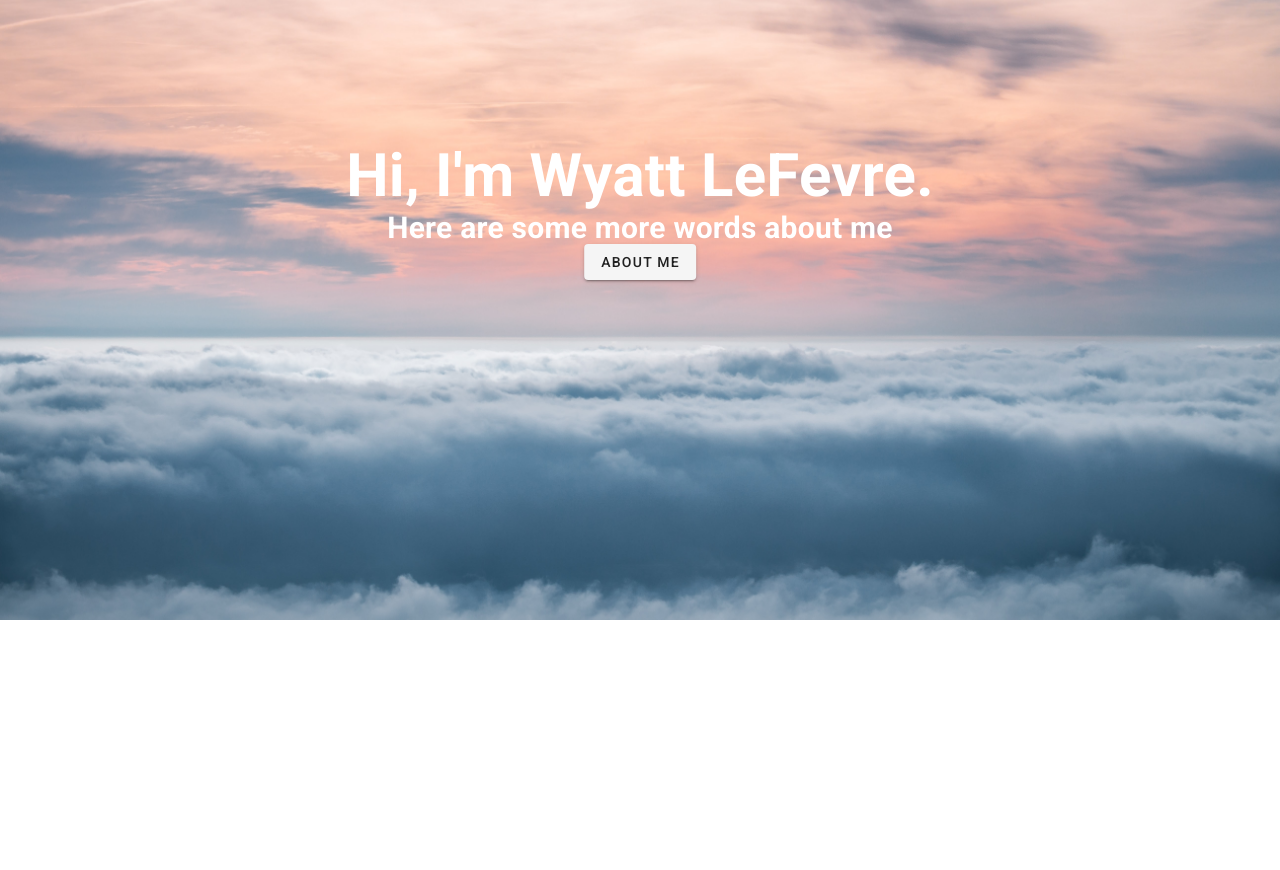
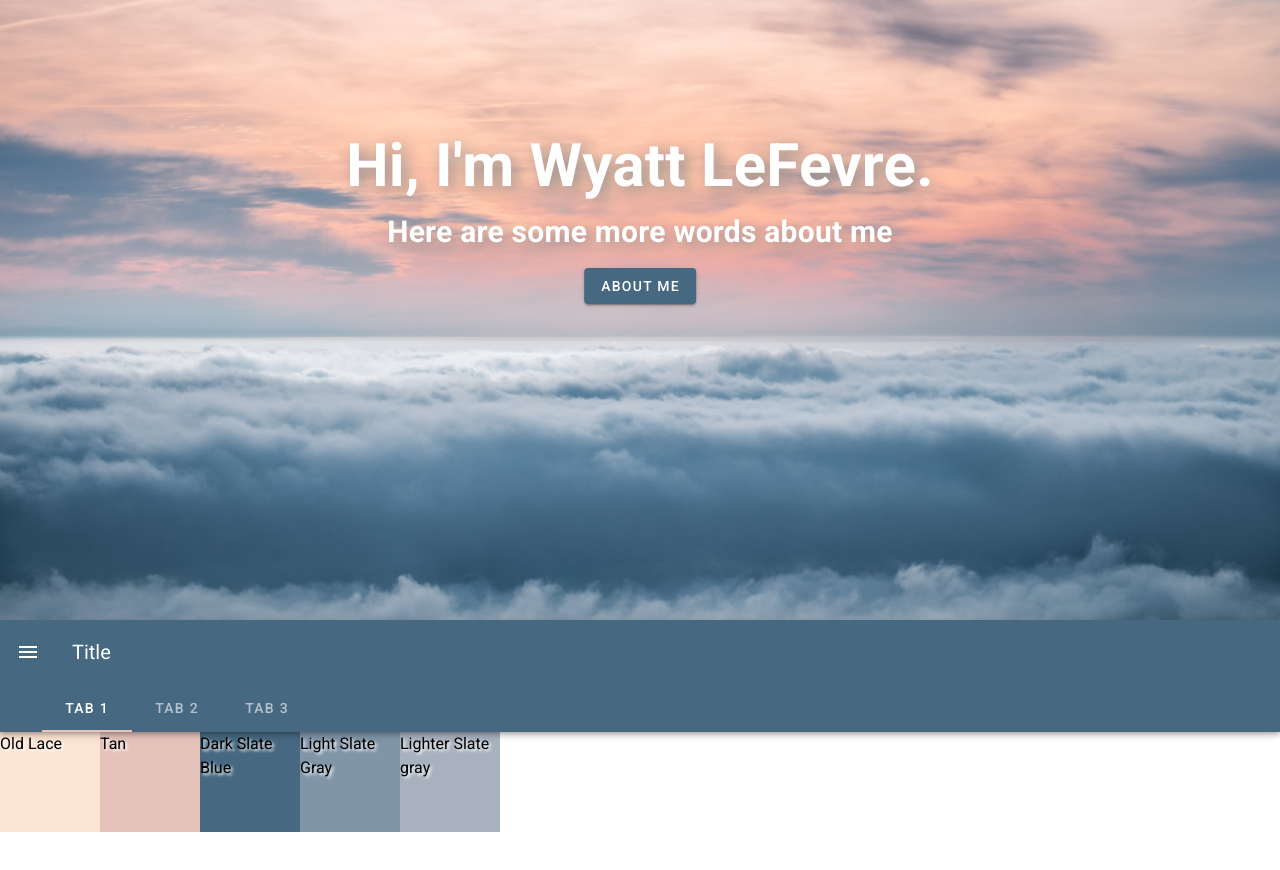
Before and after one commit to wyattlefevre/personal-portfolio, a Vue app: page / in a window 1280 px wide. Shown: the part 180-1050 px from the top of the page. After the commit the page ends 1012 px from the top, so only its background shows below. Built offline with nearby package versions, Linux system fonts and the light colour scheme.

Commit message:
started working on toolbar

```diff
--- a/src/plugins/vuetify.js
+++ b/src/plugins/vuetify.js
@@ -4,4 +4,33 @@ import Vuetify from 'vuetify/lib';
 Vue.use(Vuetify);
 
 export default new Vuetify({
+  theme: {
+    themes: {
+      light: {
+        primary: '#466881',
+        secondary: '#8195A8',
+        accent: '#E5C3BB',
+        error: '#8195A8',
+        info: '#A8B2BE',
+        success: '#66B200',
+        warning: '#B3041A',
+      },
+    },
+    dark: false,
+  },
 });
+
+// Old Lace
+// #FCE4D3
+
+// Tan
+// #E5C3BB
+
+// Dark Slate Blue
+// #466881
+
+// Light Slate Gray
+// #8195A8
+
+// Lighter Slate gray
+// #A8B2BE
--- a/src/views/Home.vue
+++ b/src/views/Home.vue
@@ -2,10 +2,31 @@
   <div class="home">
     <div class="canvas">
       <div class="title">
-        <h1>Hi, I'm Wyatt LeFevre.</h1>
-        <h2>Here are some more words about me</h2>
-        <v-btn>About Me</v-btn>
+        <div class="title-words">
+          <h1>Hi, I'm Wyatt LeFevre.</h1>
+          <h2>Here are some more words about me</h2>
+        </div>
+        <v-btn color="primary">About Me</v-btn>
       </div>
+    </div>
+    <v-toolbar color="primary" dark>
+      <v-app-bar-nav-icon></v-app-bar-nav-icon>
+      <v-toolbar-title>Title</v-toolbar-title>
+      <template v-slot:extension>
+        <v-tabs v-model="tab" align-with-title>
+          <v-tabs-slider color="accent"></v-tabs-slider>
+          <v-tab>tab 1</v-tab>
+          <v-tab>tab 2</v-tab>
+          <v-tab>tab 3</v-tab>
+        </v-tabs>
+      </template>
+    </v-toolbar>
+    <div class="colors">
+      <div class="color" style="background-color: #FCE4D3">Old Lace</div>
+      <div class="color" style="background-color: #E5C3BB">Tan</div>
+      <div class="color" style="background-color: #466881">Dark Slate Blue</div>
+      <div class="color" style="background-color: #8195A8">Light Slate Gray</div>
+      <div class="color" style="background-color: #A8B2BE">Lighter Slate gray</div>
     </div>
   </div>
 </template>
@@ -14,17 +35,25 @@
 // @ is an alias to /src
 
 export default {
-  name: "Home"
+  name: 'Home',
 };
 </script>
 
 <style scoped>
+.colors {
+  display: flex;
+}
+.color {
+  width: 100px;
+  height: 100px;
+  color: black;
+  text-shadow: 2px 2px 3px white;
+}
 .canvas {
-  background-image: url("../assets/images/canvas.jpg");
+  background-image: url('../assets/images/canvas.jpg');
   background-size: cover;
   position: relative;
   text-align: center;
-  margin-bottom: 300px;
   width: 100%;
   height: 100vh;
 }
@@ -32,13 +61,20 @@ export default {
 .title {
   color: white;
   position: absolute;
+  min-width: 400px;
   top: 50%;
   left: 50%;
   transform: translate(-50%, -50%);
 }
 
+.title-words {
+  text-shadow: 5px 5px 15px rgb(141, 141, 141);
+  margin-bottom: 20px;
+}
+
 .title h1 {
   font-size: 3em;
+  line-height: 1em;
   margin-bottom: 20px;
 }
 </style>
```
